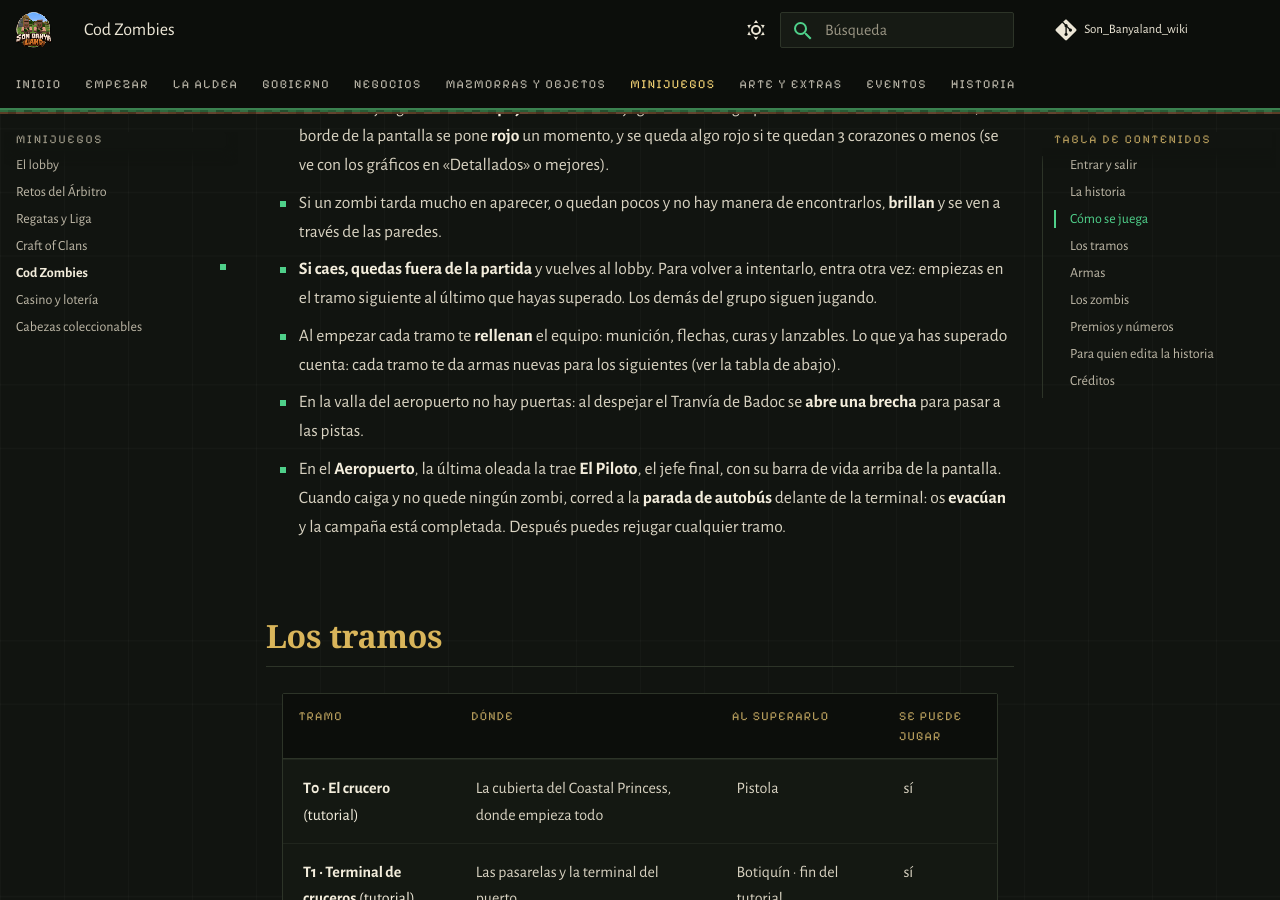
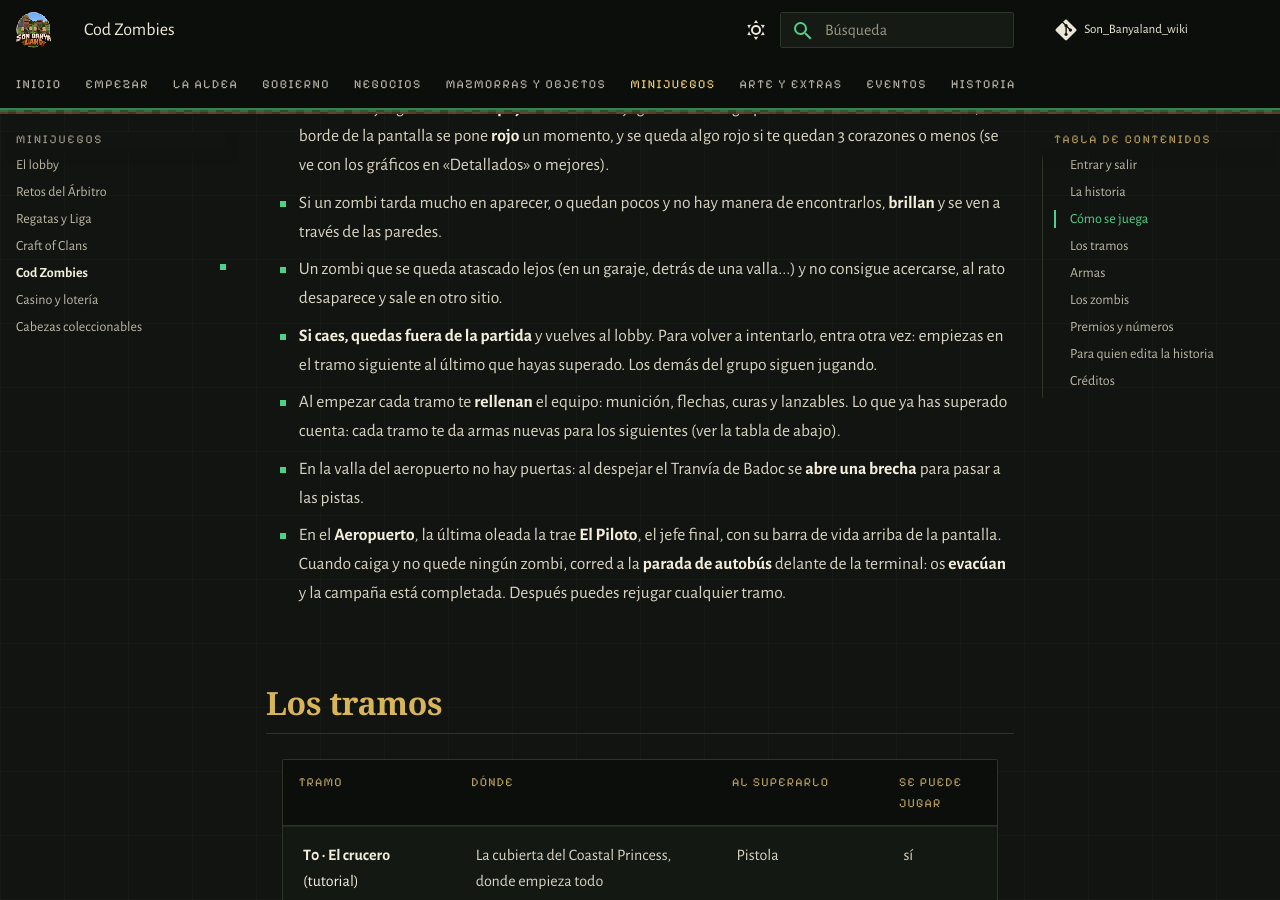
Before and after one commit to PigPilgrim/Son_Banyaland_wiki, an MkDocs documentation site: the page built from docs/zombies.md, in a window 1280 px wide and 900 px high, scrolled down 2062 px. Built offline with MkDocs 1.6.1 and Material for MkDocs 9.7.7, drawn with Linux system fonts in a browser that asks for light colours; some web fonts are replaced; comment, search, counter and statistics services are not loaded.

Commit message:
Cod Zombies: los zombis atascados lejos salen en otro sitio
Co-Authored-By: Claude Opus 5.5 <noreply@anthropic.com>

```diff
--- a/docs/zombies.md
+++ b/docs/zombies.md
@@ -58,6 +58,8 @@ necesita ayuda.
   gráficos en «Detallados» o mejores).
 - Si un zombi tarda mucho en aparecer, o quedan pocos y no hay manera de encontrarlos, **brillan** y se ven a través
   de las paredes.
+- Un zombi que se queda atascado lejos (en un garaje, detrás de una valla...) y no consigue acercarse, al rato
+  desaparece y sale en otro sitio.
 - **Si caes, quedas fuera de la partida** y vuelves al lobby. Para volver a intentarlo, entra otra vez: empiezas en
   el tramo siguiente al último que hayas superado. Los demás del grupo siguen jugando.
 - Al empezar cada tramo te **rellenan** el equipo: munición, flechas, curas y lanzables. Lo que ya has superado
```
